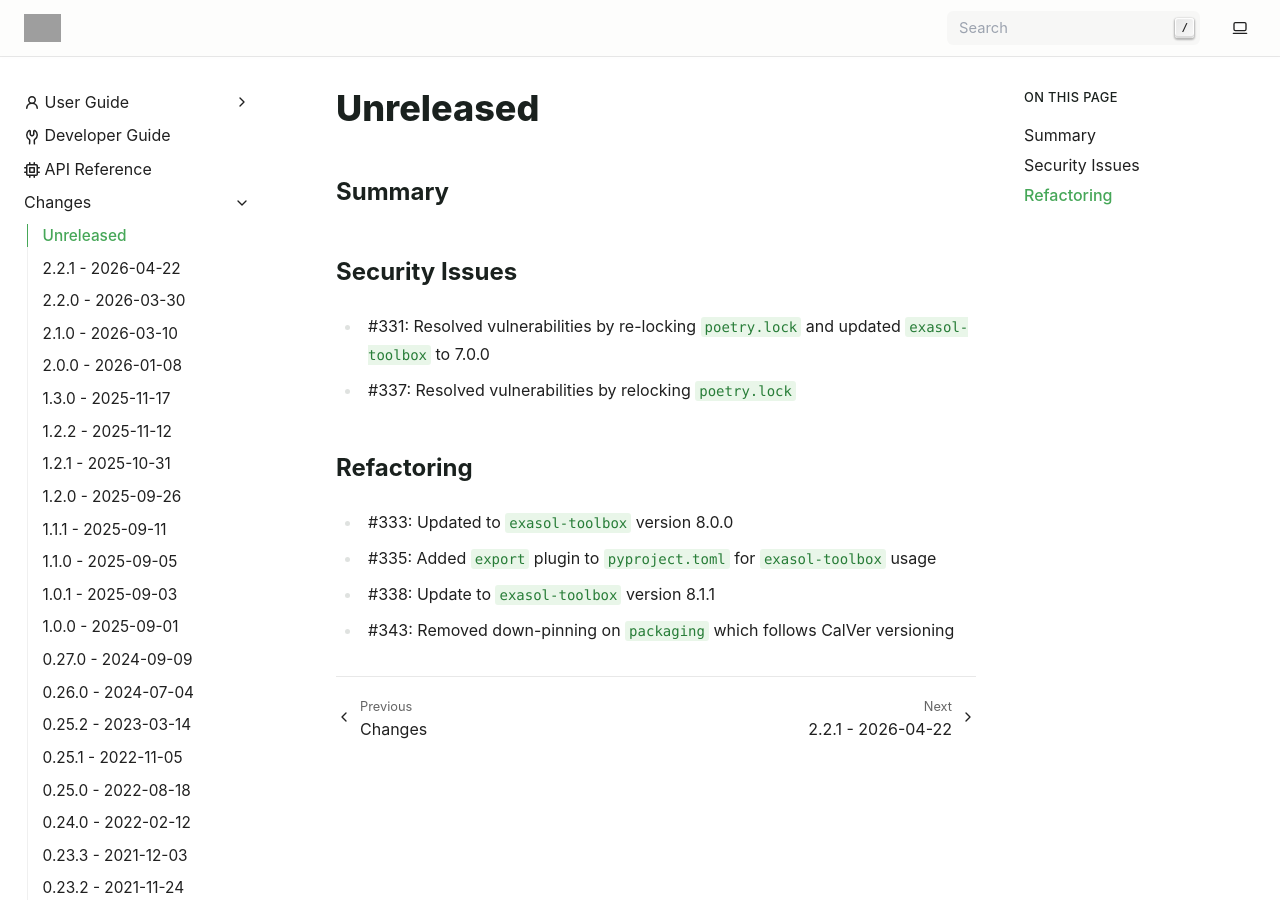
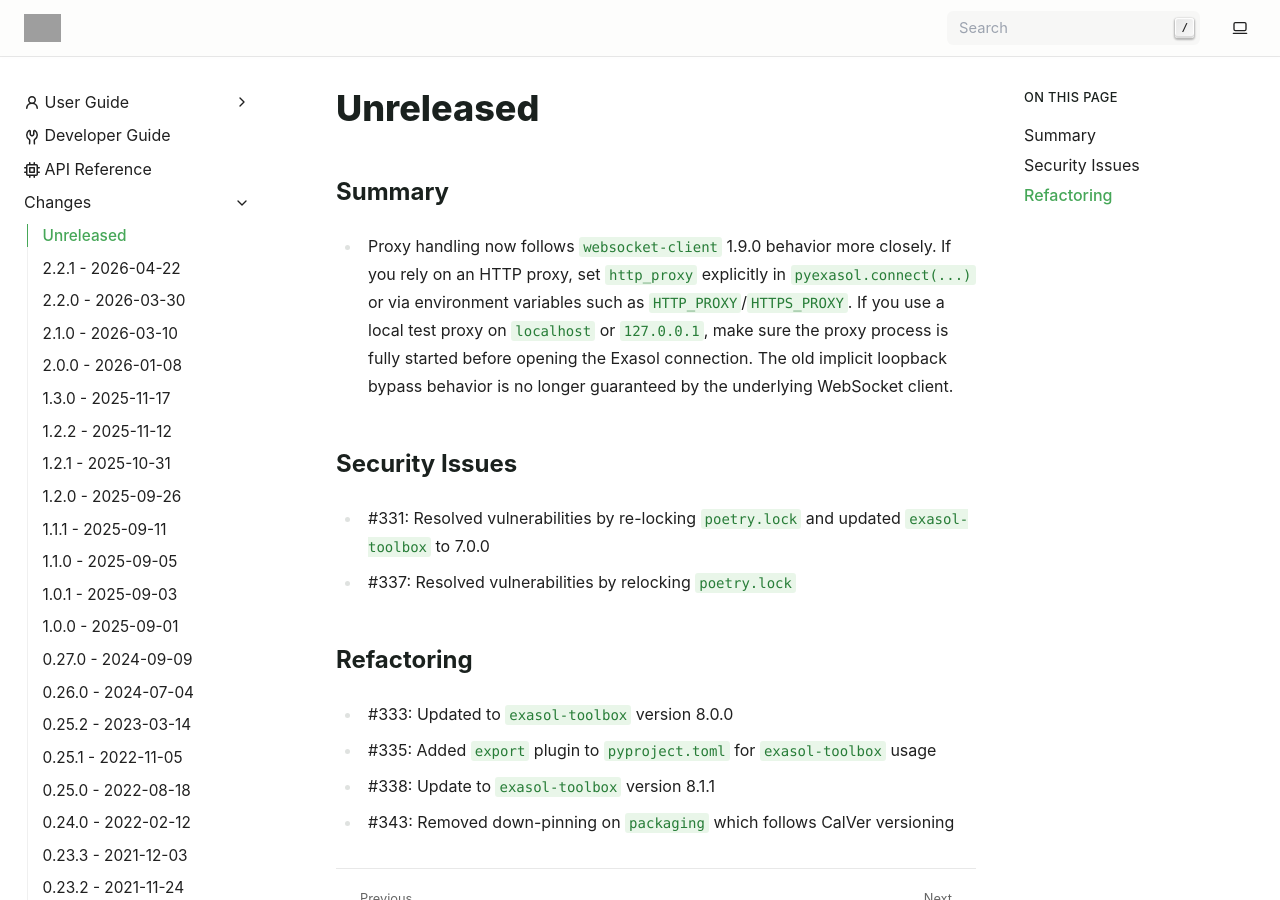
Before and after one commit to exasol/pyexasol, a Sphinx documentation site: the page built from doc/changes/unreleased.md, in a window 1280 px wide and 900 px high. Built offline with Sphinx 7.4.7, drawn with Linux system fonts in a browser that asks for light colours; grey boxes are pictures that could not be loaded.

Commit message:
Modify for websocket-client changes

```diff
--- a/doc/changes/unreleased.md
+++ b/doc/changes/unreleased.md
@@ -1,6 +1,15 @@
 # Unreleased
 
 ## Summary
+
+* Proxy handling now follows `websocket-client` 1.9.0 behavior more closely.
+  If you rely on an HTTP proxy, set `http_proxy` explicitly in
+  `pyexasol.connect(...)` or via environment variables such as
+  `HTTP_PROXY`/`HTTPS_PROXY`.
+  If you use a local test proxy on `localhost` or `127.0.0.1`, make sure the
+  proxy process is fully started before opening the Exasol connection.
+  The old implicit loopback bypass behavior is no longer guaranteed by the
+  underlying WebSocket client.
 
 ## Security Issues
 
```
Also changed, not shown: 1 other file.
